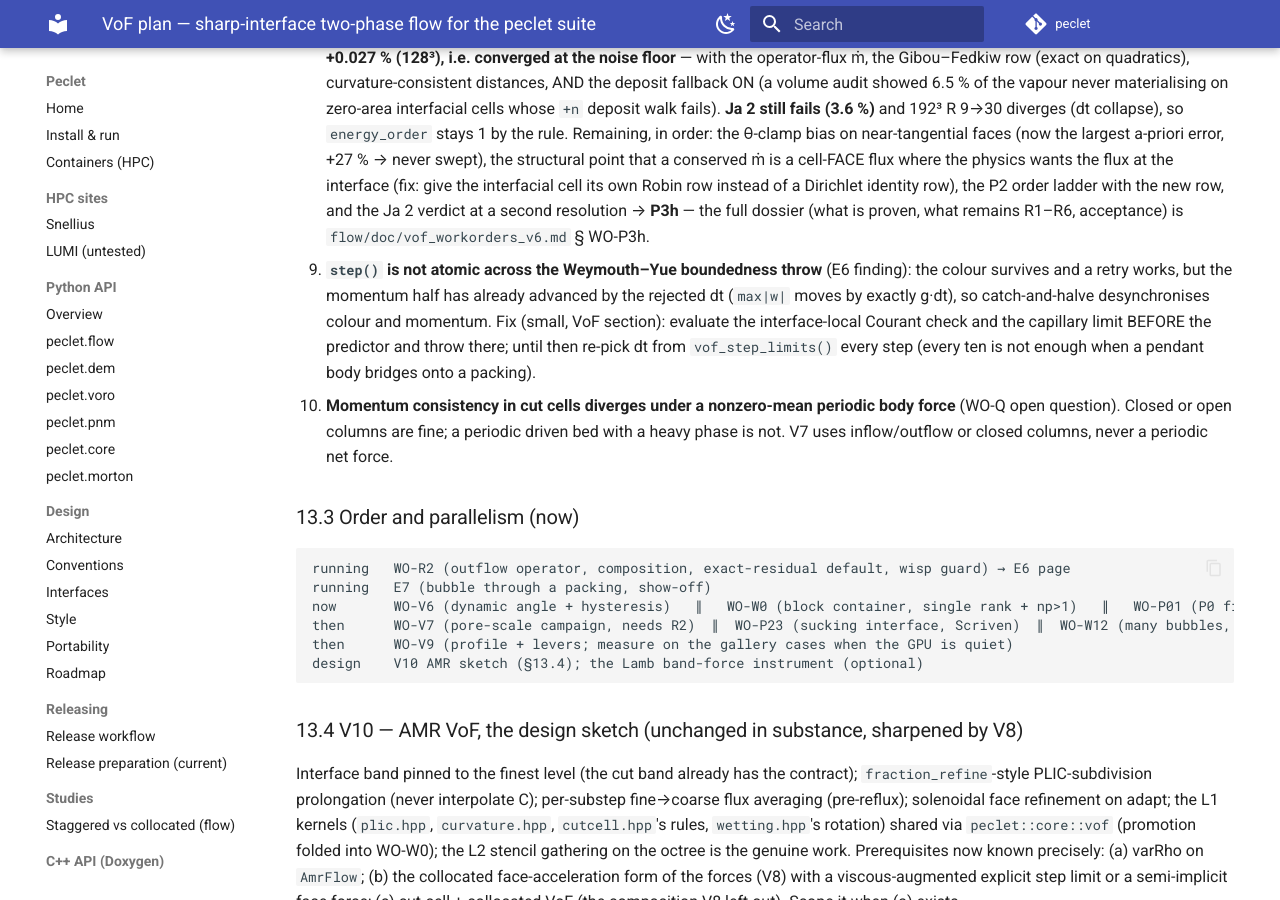
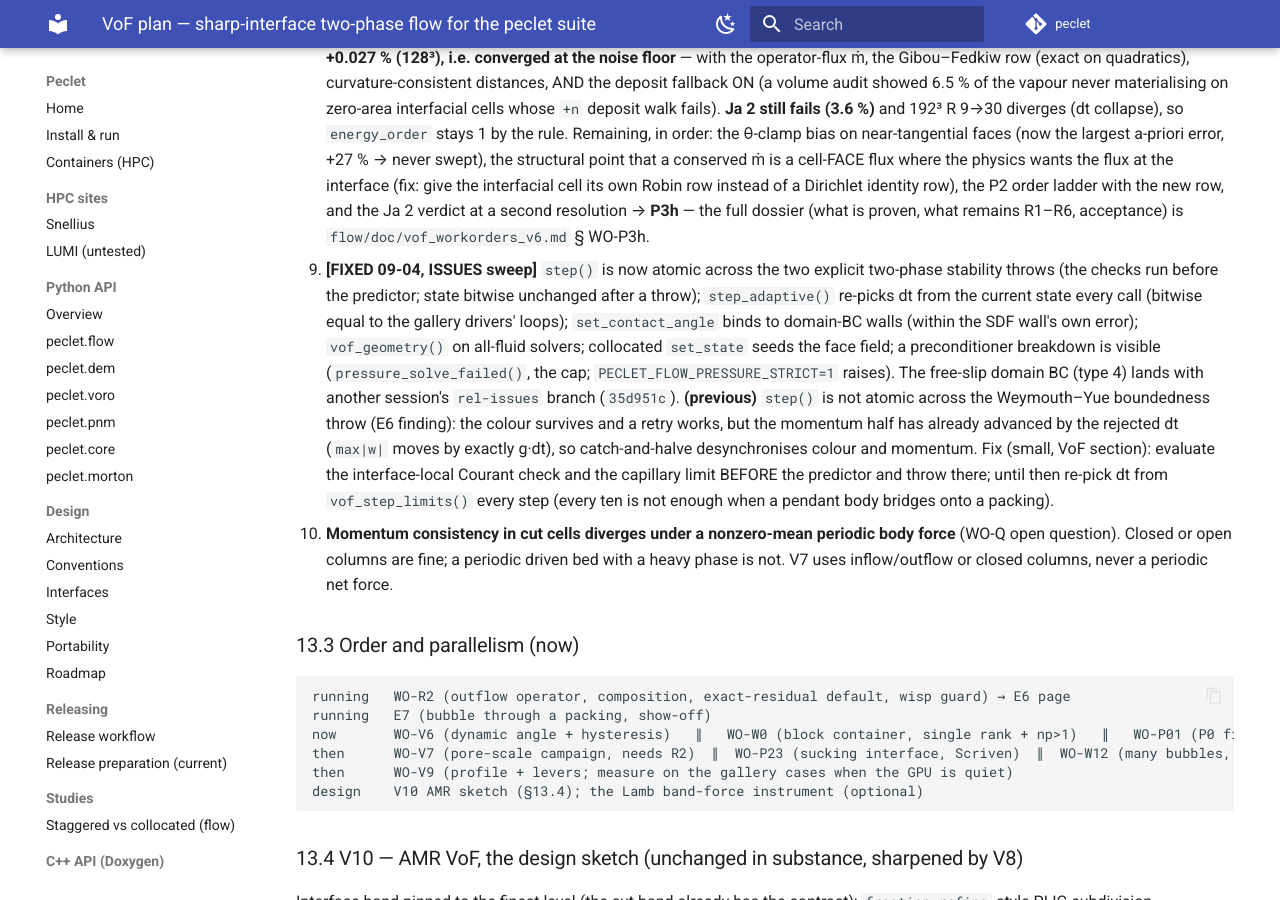
Before and after one commit to computational-chemical-engineering/peclet, an MkDocs documentation site: the page built from docs/VOF_PLAN.md, in a window 1280 px wide and 900 px high, scrolled down 25374 px. Built offline with MkDocs 1.6.1 and Material for MkDocs 9.7.7, drawn with Linux system fonts in a browser that asks for light colours; comment, search, counter and statistics services are not loaded.

Commit message:
flow -> 84189ae: ISSUES sweep (atomic step, step_adaptive, domain-wall contact angle, vof_geometry, collocated set_state, visible preconditioner breakdown); plan §13 item 9 fixed
Co-Authored-By: Claude Fable 5.1 <noreply@anthropic.com>
Claude-Session: https://claude.ai/code/session_01Qa1K4Gwa3HaM7hQMg4qLqX

```diff
--- a/docs/VOF_PLAN.md
+++ b/docs/VOF_PLAN.md
@@ -1170,7 +1170,8 @@ gates, twice-failed gates escalate.
    ladder with the new row, and the Ja 2 verdict at a second resolution → **P3h** — the full
    dossier (what is proven, what remains R1–R6, acceptance) is `flow/doc/vof_workorders_v6.md`
    § WO-P3h.
-9. **`step()` is not atomic across the Weymouth–Yue boundedness throw** (E6 finding): the colour
+9. **[FIXED 09-04, ISSUES sweep]** `step()` is now atomic across the two explicit two-phase stability throws (the checks run before the predictor; state bitwise unchanged after a throw); `step_adaptive()` re-picks dt from the current state every call (bitwise equal to the gallery drivers' loops); `set_contact_angle` binds to domain-BC walls (within the SDF wall's own error); `vof_geometry()` on all-fluid solvers; collocated `set_state` seeds the face field; a preconditioner breakdown is visible (`pressure_solve_failed()`, the cap; `PECLET_FLOW_PRESSURE_STRICT=1` raises). The free-slip domain BC (type 4) lands with another session's `rel-issues` branch (`35d951c`).
+   **(previous)** `step()` is not atomic across the Weymouth–Yue boundedness throw (E6 finding): the colour
    survives and a retry works, but the momentum half has already advanced by the rejected dt
    (`max|w|` moves by exactly g·dt), so catch-and-halve desynchronises colour and momentum.
    Fix (small, VoF section): evaluate the interface-local Courant check and the capillary limit
```
